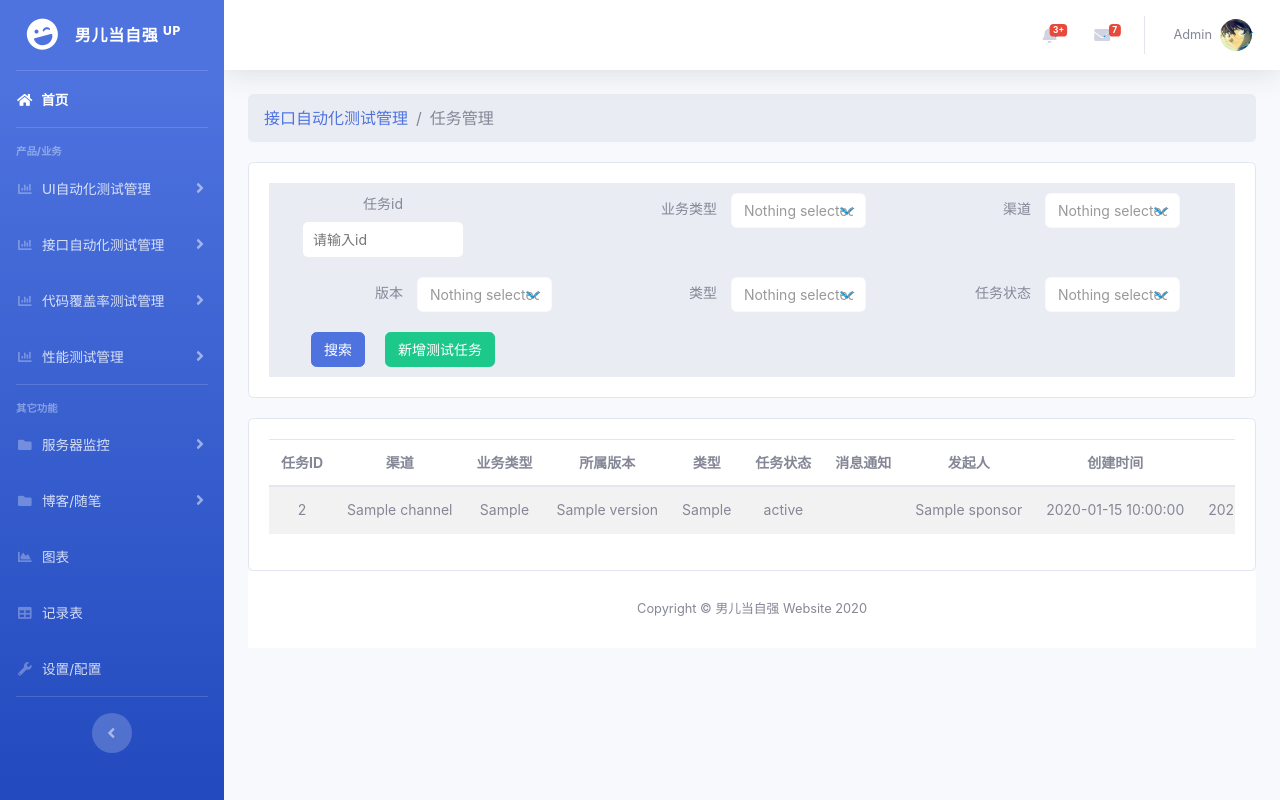
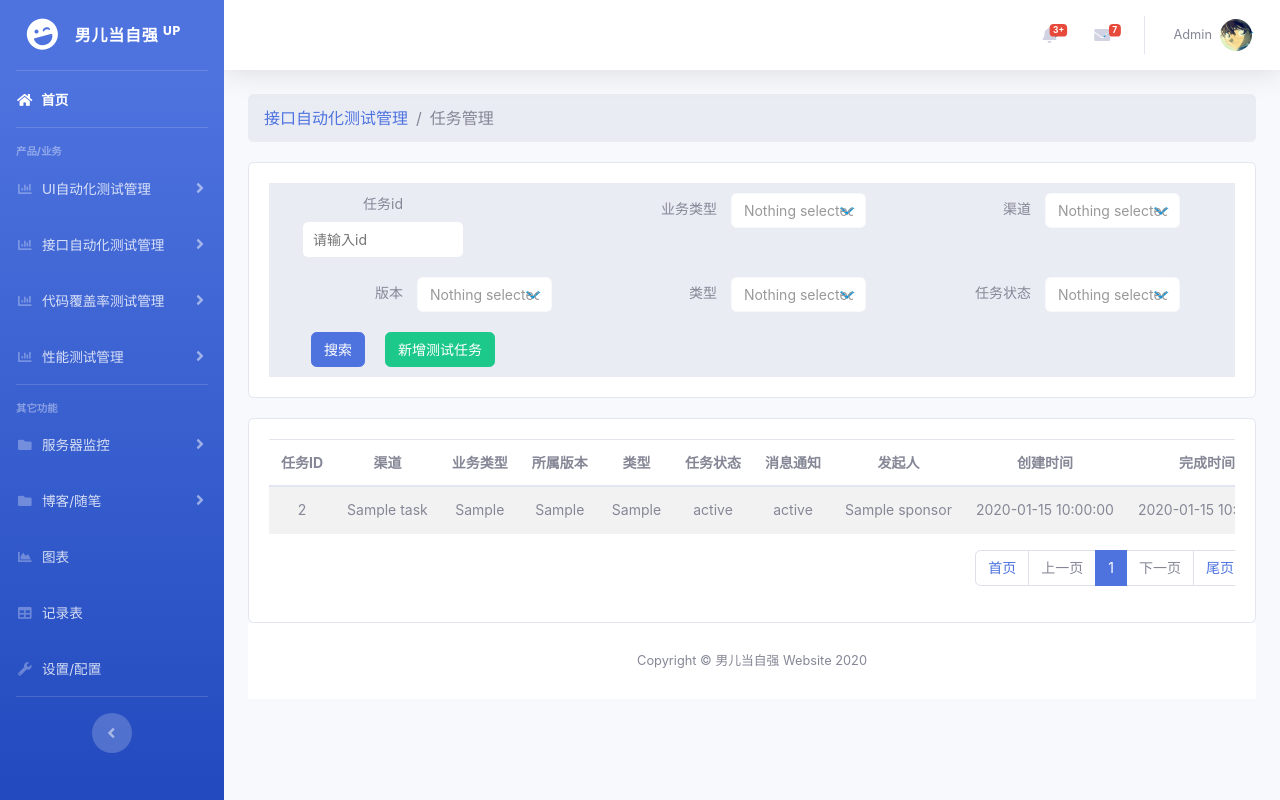
Before and after one commit to RonChu-01/KAutoPlat, a Flask app: template core/templates/interface/index.html in a window 1280 px wide. Run offline with Flask 2, Linux system fonts and the light colour scheme; the template is opened without the code that fills it: most values are stand-ins (such as "Sample title", 1, 10 or a date in 2020); data that the repository does not hold is empty; some libraries are stand-ins or nearby versions.

Commit message:
任务列表页面添加分页功能；

```diff
--- a/core/templates/base.html
+++ b/core/templates/base.html
@@ -9,7 +9,7 @@
         <meta name="description" content="">
         <meta name="author" content="">
 
-        <title>知行合一 -- {% block title %}{% endblock %}</title>
+        <title>知行合一 {% block title %}{% endblock %}</title>
 
         <link rel="shortcut icon" href="{{ url_for('static', filename='img/fly.ico') }}">
 
--- a/core/templates/interface/index.html
+++ b/core/templates/interface/index.html
@@ -14,7 +14,7 @@
     <!-- 面包屑导航 -->
     <nav aria-label="breadcrumb">
         <ol class="breadcrumb">
-            <li class="breadcrumb-item"><a href="{{ url_for("interface.index") }}">接口自动化测试管理</a></li>
+            <li class="breadcrumb-item"><a href="{{ url_for("interface.index", page=1) }}">接口自动化测试管理</a></li>
             <li class="breadcrumb-item active" aria-current="page">任务管理</li>
         </ol>
     </nav>
@@ -117,15 +117,15 @@
                         </thead>
 
                         <tbody>
-                            {% for task in tasks %}
+                            {% for task in tasks.items %}
                                 <tr>
-                                    <td>{{ task.task_id + 1 }}</td>
-                                    <td>{{ task.channel }}</td>
+                                    <td>{{ task.id + 1 }}</td>
+                                    <td>{{ task.channel_name }}</td>
                                     <td>{{ task.buss_type }}</td>
-                                    <td>{{ task.version }}</td>
+                                    <td>{{ task.sdk_version }}</td>
                                     <td>{{ task.task_type }}</td>
                                     <td>{{ task.task_status }}</td>
-                                    <td>{{ task.notice }}</td>
+                                    <td>{{ task.wechat_notice_status }}</td>
                                     <td>{{ task.sponsor }}</td>
                                     <td>{{ task.create_time }}</td>
                                     <td>{{ task.complete_time }}</td>
@@ -137,14 +137,14 @@
                                     </td>
                                 </tr>
                             {% endfor %}
-
-                            <!-- 分页 -->
-{#                            <div class="blog_paginate">#}
-{#                                {{ pg.page(tasks, "blog.index") }}#}
-{#                            </div>#}
-
                         </tbody>
                     </table>
+                    <!-- 分页 -->
+                    <div class="blog_paginate">
+                        <div class="row justify-content-end">
+                            {{ pg.page(tasks, "interface.index") }}
+                        </div>
+                    </div>
                 </div>
             </div>
         </div>
@@ -392,12 +392,12 @@
                 var url = host + "/interface/api/v1/search_by_condition";
                 var methods = "POST";
                 var params = {
-                    "task_id": "",
+                    "id": "",
                     "buss_type": "",
-                    "channel": "",
-                    "version": "",
+                    "channel_name": "",
+                    "sdk_version": "",
                     "task_type": "",
-                    "stask_status": ""
+                    "task_status": ""
                 };
 
                 http(url, params, methods, function success(data) {
@@ -409,13 +409,13 @@
 
                     $.each(content, function (index, task) {
                         html += "<tr>";
-                            html += "<td>" + (parseInt(task.task_id) + 1) + "</td>";
-                            html += "<td>" + task.channel + "</td>";
+                            html += "<td>" + task.id + "</td>";
+                            html += "<td>" + task.channel_name + "</td>";
                             html += "<td>" + task.buss_type + "</td>";
-                            html += "<td>" + task.version + "</td>";
+                            html += "<td>" + task.sdk_version + "</td>";
                             html += "<td>" + task.task_type + "</td>";
                             html += "<td>" + task.task_status + "</td>";
-                            html += "<td>" + task.notice + "</td>";
+                            html += "<td>" + task.wechat_notice_status + "</td>";
                             html += "<td>" + task.sponsor + "</td>";
                             html += "<td>" + getFormatDate(task.create_time) + "</td>";
                             html += "<td>" + getFormatDate(task.complete_time) + "</td>";
--- a/core/templates/interface/new_task.html
+++ b/core/templates/interface/new_task.html
@@ -13,7 +13,7 @@
     <!-- 面包屑导航 -->
     <nav aria-label="breadcrumb">
         <ol class="breadcrumb">
-            <li class="breadcrumb-item"><a href="{{ url_for("interface.index") }}">接口自动化测试管理</a></li>
+            <li class="breadcrumb-item"><a href="{{ url_for("interface.index", page=1) }}">接口自动化测试管理</a></li>
             <li class="breadcrumb-item active" aria-current="page">新增测试任务</li>
         </ol>
     </nav>
@@ -89,7 +89,7 @@
 
             // 取消按钮点击事件监听
             $("#cancel_btn").on("click", function () {
-                var url = host + "/interface";
+                var url = host + "/interface/1";
                 window.location.href = url;  // 页面跳转
             });
 
@@ -104,7 +104,7 @@
                 var methods = "POST";
 
                 http(url, params, methods, function success() {
-                    var url = host + "/interface";
+                    var url = host + "/interface/1";
                     window.location.href = url;  // 页面跳转
                 }, function fail() {
 
--- a/core/templates/sidebar.html
+++ b/core/templates/sidebar.html
@@ -59,7 +59,7 @@
              data-parent="#accordionSidebar">
             <div class="bg-white py-2 collapse-inner rounded">
                 <h6 class="collapse-header">SDK接口自动化:</h6>
-                <a class="collapse-item" href="{{ url_for("interface.index") }}">任务管理</a>
+                <a class="collapse-item" href="{{ url_for("interface.index", page=1) }}">任务管理</a>
             </div>
         </div>
     </li>
```
